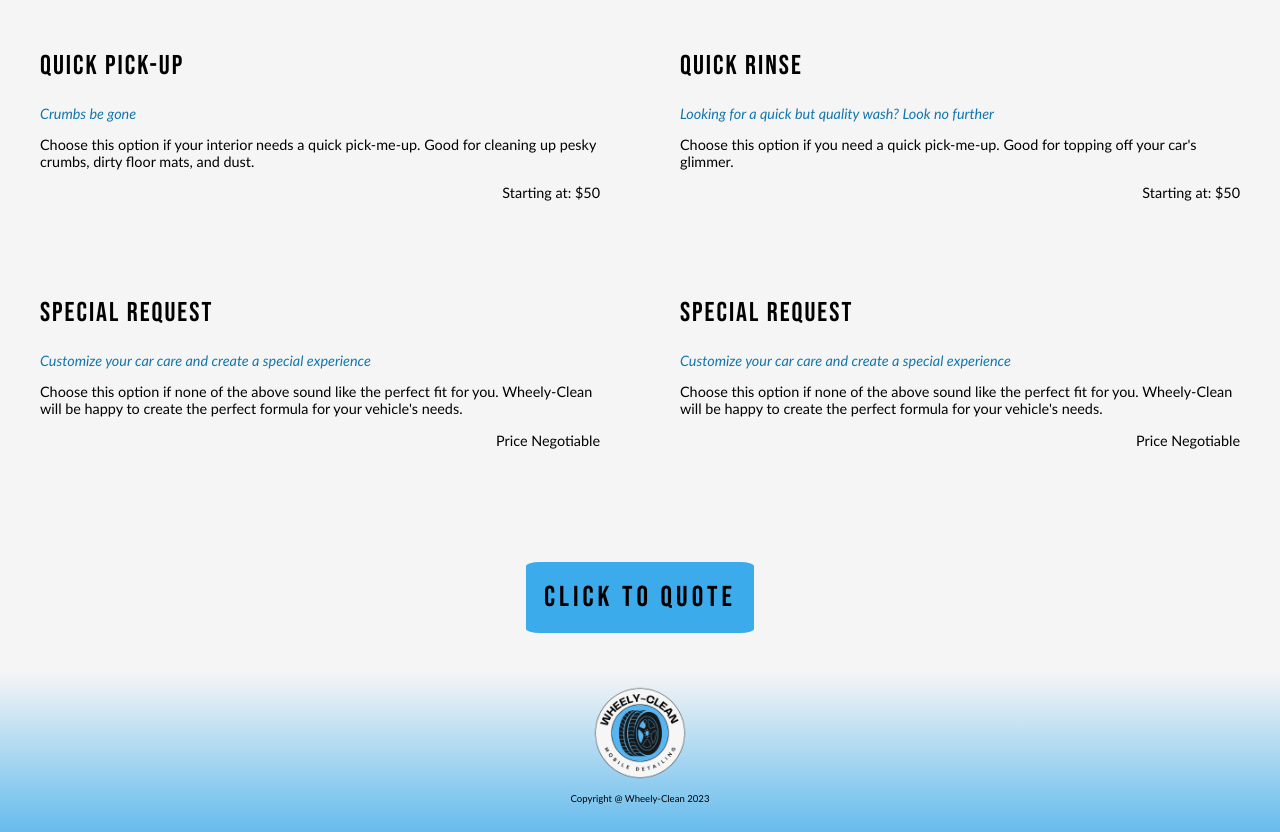
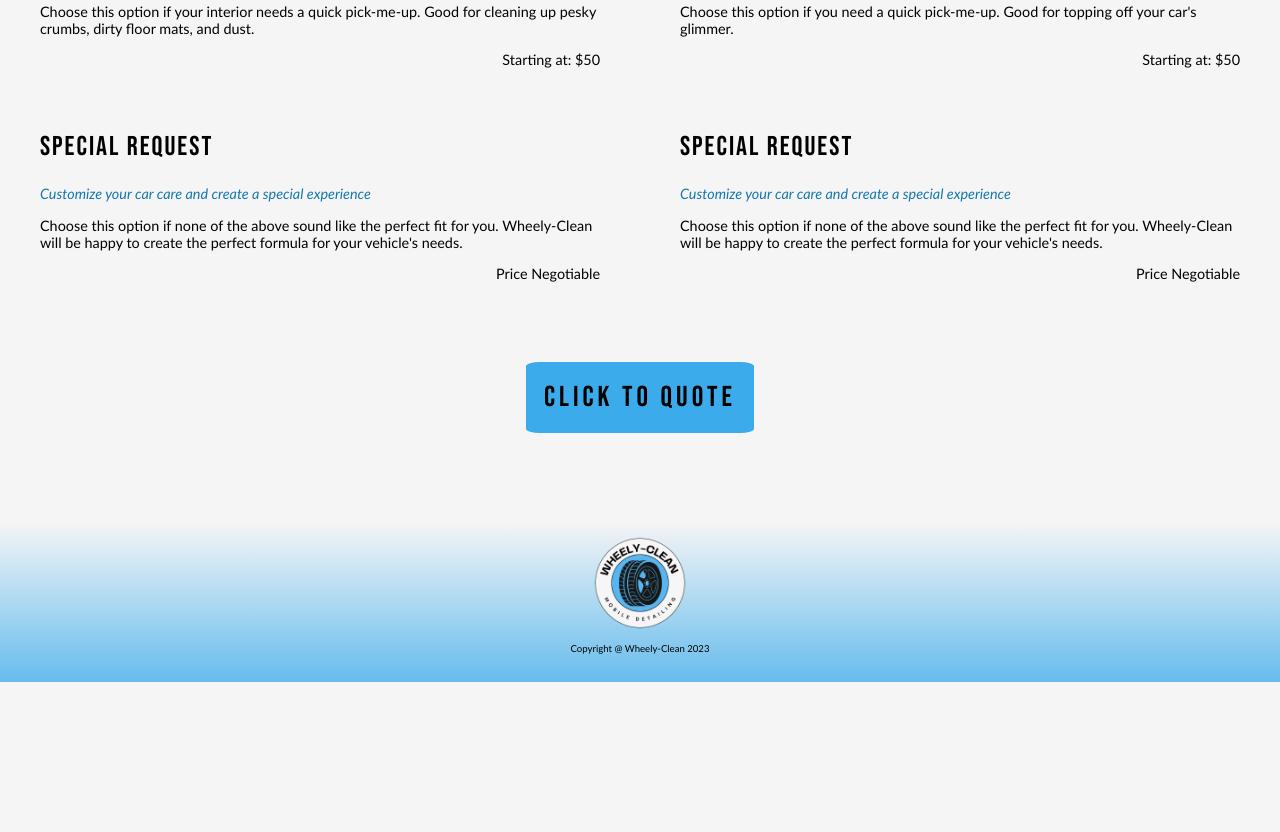
Before and after one commit to amspell04/wheely-clean.com, a plain HTML site: page services.html in a window 1280 px wide. Shown: the part 758-1590 px from the top of the page. After the commit the page ends 1440 px from the top, so only its background shows below. Drawn offline with Linux system fonts and the light colour scheme.

Commit message:
changed mobile layout

```diff
--- a/styles/servicestyles.css
+++ b/styles/servicestyles.css
@@ -3,7 +3,7 @@
 body{
     display: grid;
     grid-template-columns: 1fr 1fr ;
-    grid-template-rows: 80px 600px 600px 150px 80px;
+    grid-template-rows: 80px 900px 900px 200px 80px;
 }
 
 
@@ -37,8 +37,8 @@ footer{
     justify-content: space-evenly;
     padding-left:40px;
     padding-right: 40px;
-    grid-row: 2/4;
-    grid-column: 1/2;
+    grid-row: 2/3;
+    grid-column: 1/3;
 }
 
 .ext{
@@ -47,8 +47,8 @@ footer{
     justify-content: space-evenly;
     padding-left:40px;
     padding-right: 40px;
-    grid-row: 2/4;
-    grid-column: 2/3;
+    grid-row: 3/4;
+    grid-column: 1/3;
 }
 
 
@@ -111,6 +111,51 @@ footer{
 
 @media (min-width: 650px){
 
+    body{
+        display: grid;
+        grid-template-columns: 1fr 1fr ;
+        grid-template-rows: 80px 1000px 200px 80px;
+    }
+
+header{
+    grid-row: 1/2;
+    grid-column: 1/3;
+}
+
+.button{
+    grid-row: 3/4;
+    grid-column: 1/3;
+    margin-top: 40px;
+    margin-bottom: 20px;
+}
+
+footer{
+    padding: 0px;
+    grid-row: 4/5;
+    grid-column: 1/3;
+}
+
+
+.int{
+    display: flex;
+    flex-direction: column ;
+    justify-content: space-evenly;
+    padding-left:40px;
+    padding-right: 40px;
+    grid-row: 2/3;
+    grid-column: 1/2;
+}
+
+.ext{
+    display: flex;
+    flex-direction: column ;
+    justify-content: space-evenly;
+    padding-left:40px;
+    padding-right: 40px;
+    grid-row: 2/3;
+    grid-column: 2/3;
+}
+
 
     .container{
         text-align: center;
```
